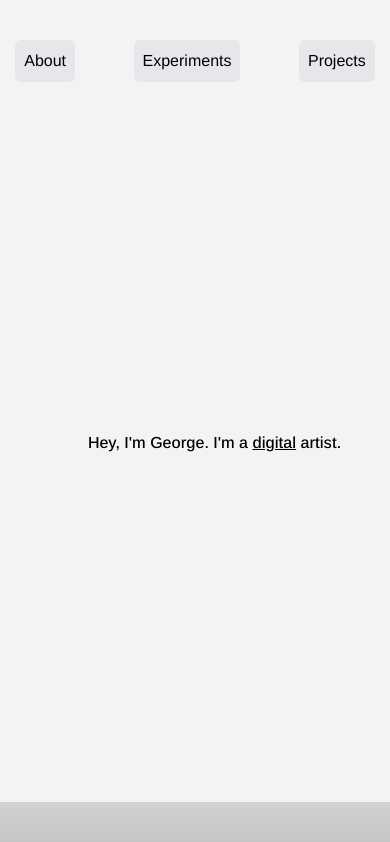
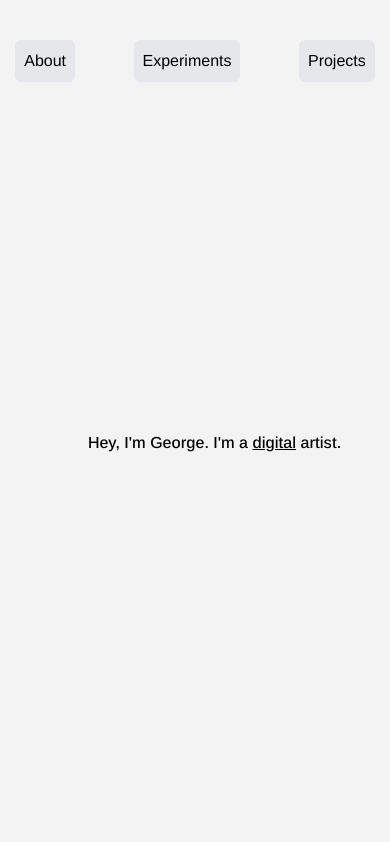
Before and after one commit to georgegausden/portfolio, a Next.js app: page /test2 in a window 390 px wide. Built offline with nearby package versions, Linux system fonts and the light colour scheme.

Commit message:
Refactor homepage layout and update ProjectCard layout and image dimensions

```diff
--- a/app/test2/page.tsx
+++ b/app/test2/page.tsx
@@ -215,7 +215,7 @@ export default function HomePage() {
       </div>
 
       <div
-        className="fixed bottom-0 left-0 w-full h-[5%] z-30"
+        className="fixed bottom-0 left-0 w-full h-[5%] z-30 hidden md:block"
         style={{ background: "linear-gradient(to bottom, #D2D2D2, #C5C5C5)" }}
       ></div>
     </div>
```
